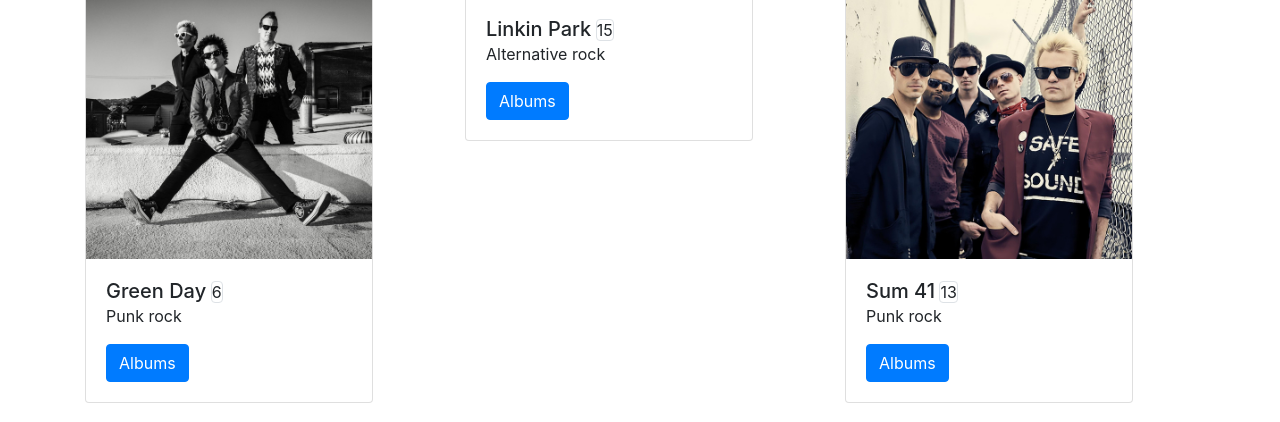
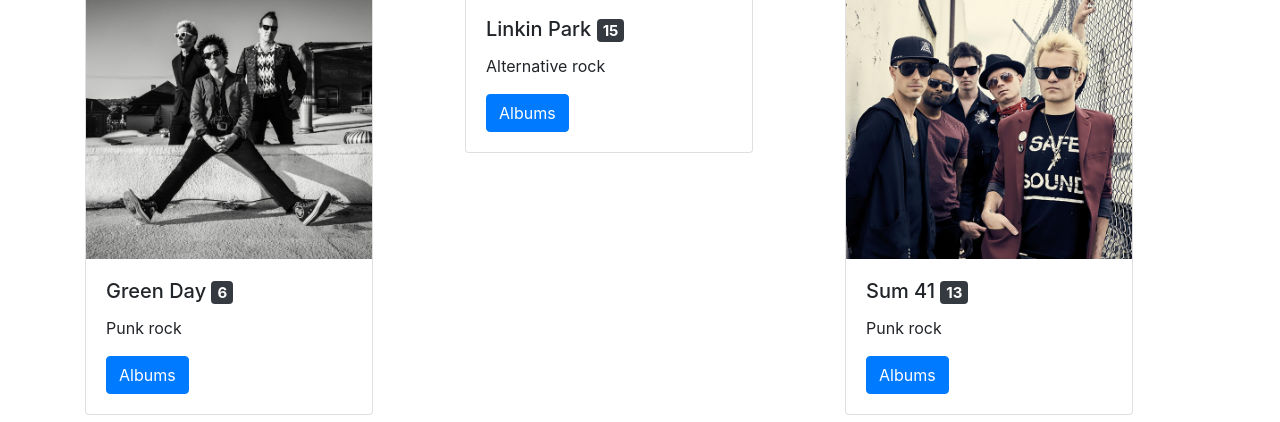
Before and after one commit to gabeszrozsa/project-kazufy, a plain HTML site: page index.html in a window 1280 px wide. Shown: the part 378-800 px from the top of the page. Drawn offline with nearby package versions, Linux system fonts and the light colour scheme.

Commit message:
index badge

```diff
--- a/index.html
+++ b/index.html
@@ -89,8 +89,10 @@
                 <div class="card" style="width: 18rem;">
                     <img class="card-img-top" src="artist1.jpg" alt="Card image cap">
                     <div class="card-body">
-                        <h5 class="card-title" style="display: inline">Green Day</h5>
-                        <p class="border rounded" style="display: inline">6</p>
+                        <h5 class="card-title">
+                            Green Day
+                            <a href="#" class="badge badge-dark">6</a>
+                        </h5>
                         <p class="card-text">Punk rock</p>
                         <a href="#" class="btn btn-primary">Albums</a>
                     </div>
@@ -100,8 +102,10 @@
                 <div class="card" style="width: 18rem;">
                     <img class="card-img-top" src="artist2.jpg" alt="Card image cap">
                     <div class="card-body">
-                        <h5 class="card-title" style="display: inline">Linkin Park</h5>
-                        <p class="border rounded" style="display: inline">15</p>
+                        <h5 class="card-title">
+                            Linkin Park
+                            <a href="#" class="badge badge-dark">15</a>
+                        </h5>
                         <p class="card-text">Alternative rock</p>
                         <a href="#" class="btn btn-primary">Albums</a>
                     </div>
@@ -111,8 +115,10 @@
                 <div class="card" style="width: 18rem;">
                     <img class="card-img-top" src="artist3.jpg" alt="Card image cap">
                     <div class="card-body">
-                        <h5 class="card-title" style="display: inline">Sum 41</h5>
-                        <p class="border rounded" style="display: inline">13</p>
+                        <h5 class="card-title">
+                            Sum 41
+                            <a href="#" class="badge badge-dark">13</a>
+                        </h5>
                         <p class="card-text">Punk rock</p>
                         <a href="#" class="btn btn-primary">Albums</a>
                     </div>
```
